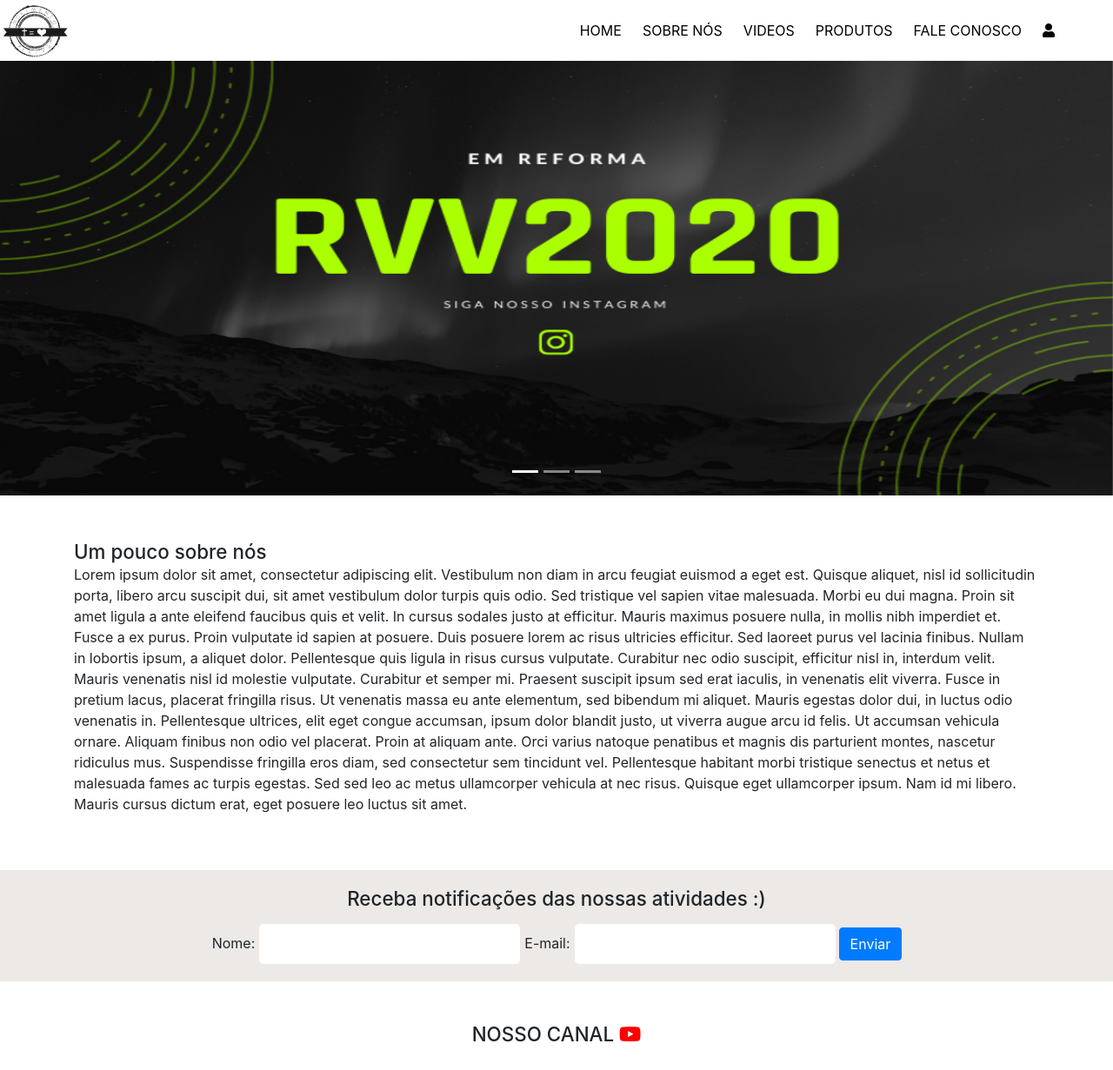
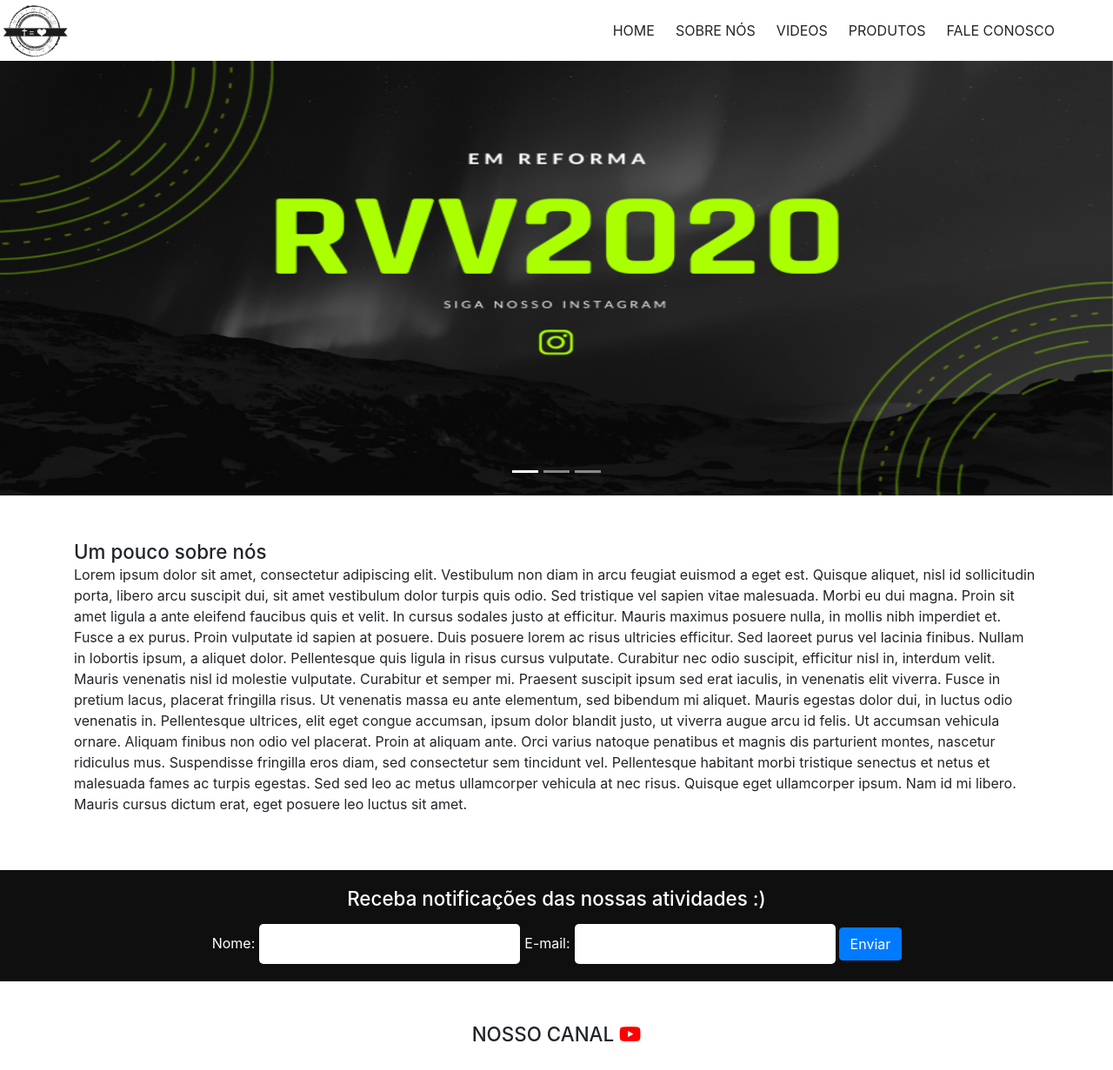
Before and after one commit to BrunoViniciusDiasBrito/movimento-rvv-php, a PHP site: page / in a window 1280 px wide. Shown: the top 1231 px of the page at 87% size. Run offline with PHP 8.4, Linux system fonts and the light colour scheme.

Commit message:
ajustes no header v1

```diff
--- a/components/header.php
+++ b/components/header.php
@@ -21,7 +21,6 @@
                     <li><span>VIDEOS</span></li>
                     <li><span>PRODUTOS</span></li>
                     <li><span>FALE CONOSCO</span></li>
-                    <li><span><i class="fas fa-user"></i></span></li>
                 </ul>
 
                 <!-- Menu mobile -->
--- a/css/main.css
+++ b/css/main.css
@@ -37,7 +37,7 @@ button {
 .header-wrap {
   width: 100%;
   background-color: #ffffff;
-  z-index: 2;
+  z-index: 99;
 }
 .header-wrap .header-content {
   margin: 0px auto;
@@ -65,7 +65,6 @@ button {
   flex-basis: calc(70% - 10px);
   display: flex;
   justify-content: flex-end;
-  padding-right: 50px;
 }
 @media (max-width: 980px) {
   .header-wrap .header-content .header-menu {
@@ -84,7 +83,6 @@ button {
 }
 .header-wrap .header-content .header-menu li span {
   align-self: center;
-  color: black;
   padding: 2px;
 }
 .header-wrap .header-content .header-mobile-wrap {
@@ -102,7 +100,6 @@ button {
 }
 .header-wrap .header-content .header-mobile-wrap .menu-icon {
   padding: 5px 10px;
-  background-color: #dfdede;
   border-radius: 5px;
   -webkit-border-radius: 5px;
   -moz-border-radius: 5px;
@@ -111,7 +108,8 @@ button {
 .sticky {
   position: fixed;
   top: 0px;
-  background-color: #ECE9E6;
+  background-color: #0f0f0f;
+  color: white;
 }
 
 .main-wrap {
@@ -131,7 +129,8 @@ button {
   display: flex;
   justify-content: center;
   padding: 20px 0px;
-  background-color: #ECE9E6;
+  background-color: #0f0f0f;
+  color: white;
 }
 .optin .adjust {
   max-width: 1380px;
--- a/index.php
+++ b/index.php
@@ -29,7 +29,7 @@
             <div class="container py-5">
                 <div class="row">
                     <div class="col-12">
-                        <h1>Um pouco sobre nós</h1>
+                        <h1 class="text-laranja">Um pouco sobre nós</h1>
                         <p>
                         Lorem ipsum dolor sit amet, consectetur adipiscing elit. Vestibulum non diam in arcu feugiat euismod a eget est. Quisque aliquet, nisl id sollicitudin porta, libero arcu suscipit dui, sit amet vestibulum dolor turpis quis odio. Sed tristique vel sapien vitae malesuada. Morbi eu dui magna. Proin sit amet ligula a ante eleifend faucibus quis et velit. In cursus sodales justo at efficitur. Mauris maximus posuere nulla, in mollis nibh imperdiet et. Fusce a ex purus.
 
--- a/js/main.js
+++ b/js/main.js
@@ -26,16 +26,25 @@ $(document).ready(
 window.onscroll = function() {stickyHeader()};
 
 // Get the header
-let header = document.getElementById("header");
-let main = document.querySelector(".main-wrap")
+let header      = document.getElementById("header");
+let header_nav  = document.querySelector('.header-content');
+let menu        = document.querySelector('.header-menu');
+let main        = document.querySelector(".main-wrap")
+let logo        = document.querySelector(".header-logo");
+
 
 // Add the sticky class to the header when you reach its scroll position. Remove "sticky" when you leave the scroll position
 function stickyHeader(){
   if(window.pageYOffset > 70){
     header.classList.add("sticky");
     main.style.marginTop = "70px"
+    logo.style.display = 'none';
+    menu.style.paddingRight = '0px';
+
   }else{
     header.classList.remove("sticky")
     main.style.marginTop = "0px"
+    menu.style.paddingRight = '50px';
+    logo.style.display = 'block';
   }
 }
--- /dev/null
+++ b/sass/_variables.scss
@@ -0,0 +1,2 @@
+$header_color_fixed: rgb(15, 15, 15);
+$optin_color: $header_color_fixed;
--- a/sass/components/_header.scss
+++ b/sass/components/_header.scss
@@ -1,7 +1,7 @@
 .header-wrap{
     width: 100%;
     background-color: #ffffff;
-    z-index: 2;
+    z-index: 99;
 
     .header-content{
         margin: 0px auto;
@@ -29,7 +29,6 @@
             flex-basis: calc(70% - 10px);
             display: flex;
             justify-content: flex-end;
-            padding-right: 50px;
 
             @media(max-width: 980px) {
                 display: none;
@@ -48,7 +47,6 @@
 
                 span{
                     align-self: center;
-                    color: black;
                     padding: 2px;
                 }
             }
@@ -68,7 +66,6 @@
 
             .menu-icon{
                 padding: 5px 10px;
-                background-color: #dfdede;
                 border-radius: 5px;
                 -webkit-border-radius: 5px;
                 -moz-border-radius: 5px;
@@ -90,5 +87,6 @@
 .sticky{
     position: fixed;
     top: 0px;
-    background-color: #ECE9E6;
+    background-color: $header_color_fixed;
+    color: white;
 }
--- a/sass/components/_optin.scss
+++ b/sass/components/_optin.scss
@@ -2,7 +2,8 @@
     display: flex;
     justify-content: center;
     padding: 20px 0px;
-    background-color: #ECE9E6;
+    background-color: $optin_color;
+    color: white;
 
     .adjust{
         max-width: 1380px;
--- a/sass/main.scss
+++ b/sass/main.scss
@@ -1,4 +1,5 @@
 @import './_reset';
+@import './variables';
 
 @import './components/header';
 @import './components/principal';
```
Also changed, not shown: image/rvv-logo-branco-ps.jpg (added), 1 other file.
